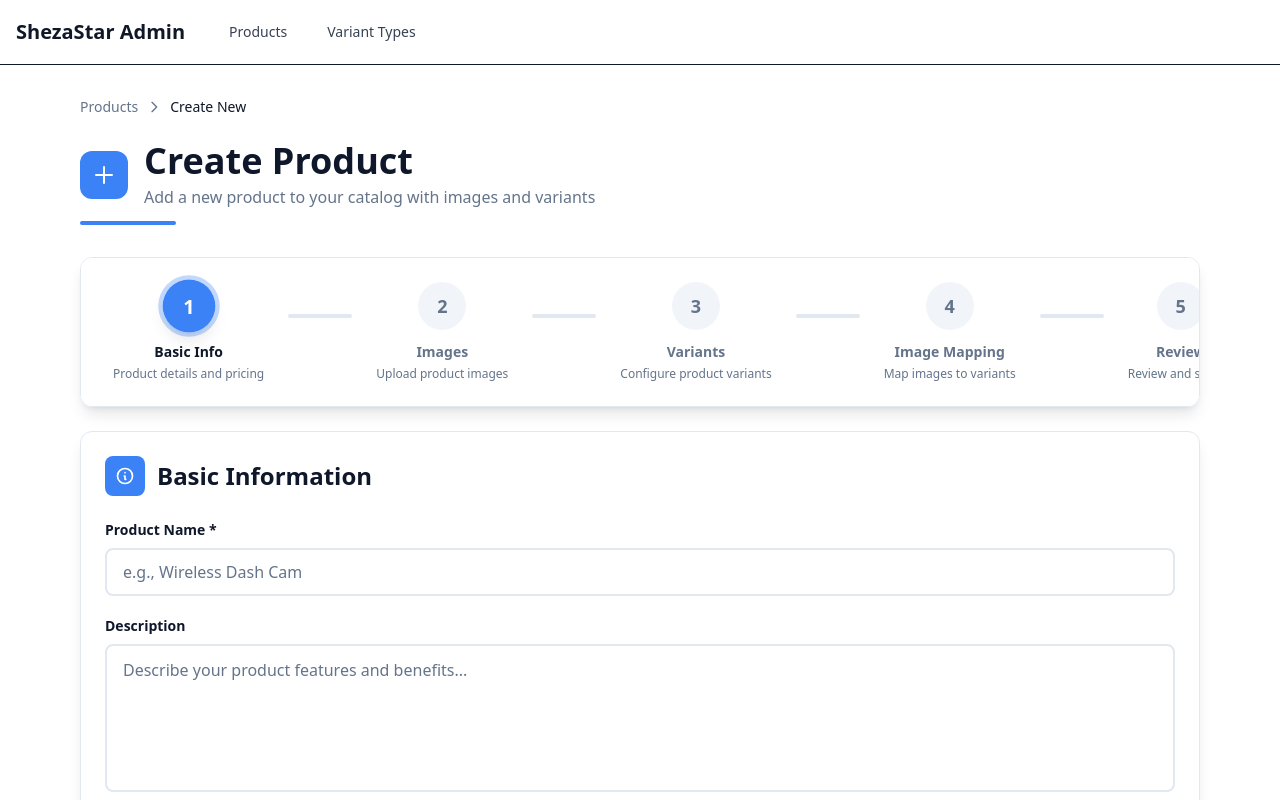
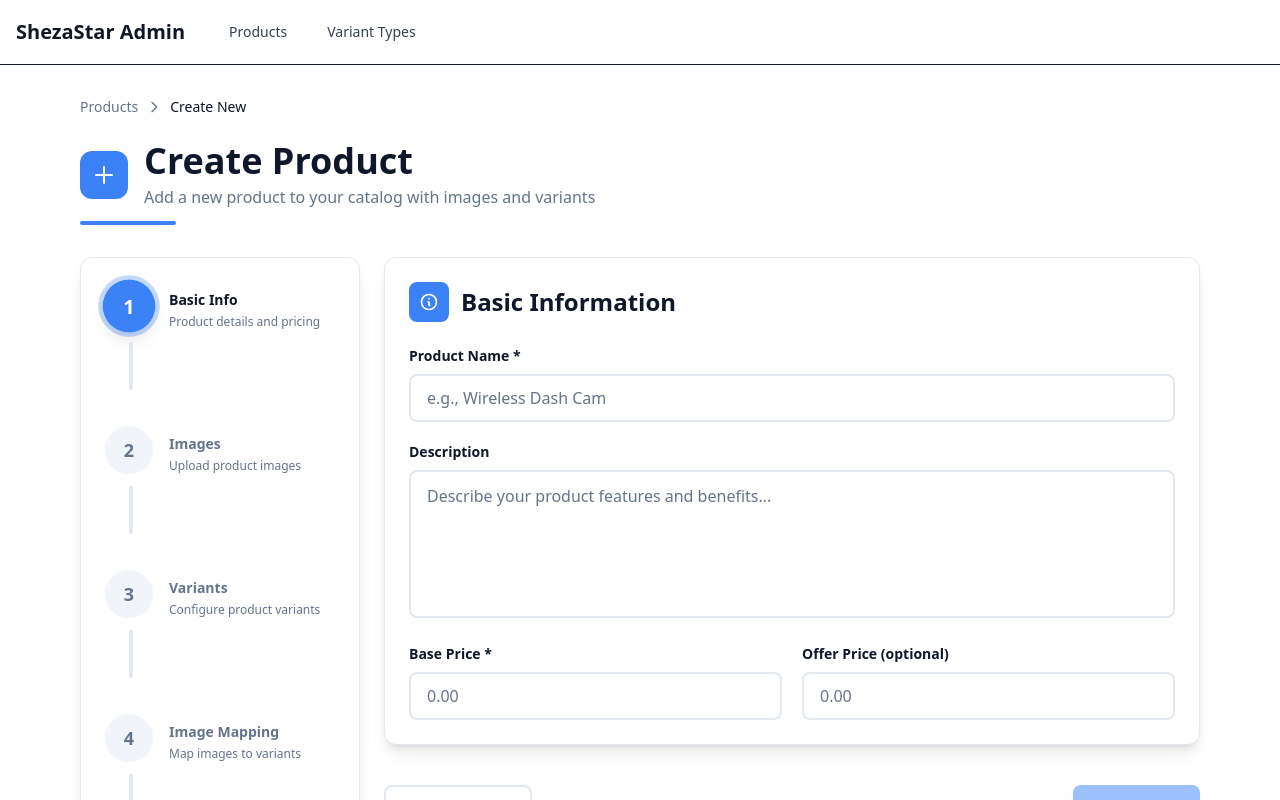
Before and after one commit to safvan-husain/shezastar, a Next.js app: page /products/new in a window 1280 px wide. Shown: the top 800 px of the page. Built offline with nearby package versions, Linux system fonts and the light colour scheme.

Commit message:
vertical progress bar

```diff
--- a/app/(admin)/products/components/ProductForm.tsx
+++ b/app/(admin)/products/components/ProductForm.tsx
@@ -207,13 +207,16 @@ export function ProductForm({ initialData }: ProductFormProps) {
                 </div>
             )}
 
-            <Card className="overflow-x-auto">
-                <div className="flex justify-between items-center min-w-max">
+            {/* Grid layout: progress steps on left (hidden on mobile), form content on right */}
+            <div className="grid lg:grid-cols-[280px_1fr] gap-6">
+                {/* Progress Steps - Hidden on mobile, vertical sidebar on large screens */}
+                <Card className="hidden lg:block lg:sticky lg:top-6 lg:self-start">
+                    <div className="flex flex-col gap-6">
                         {steps.map((s, index) => (
-                        <div key={s.number} className="flex items-center">
-                            <div className="flex flex-col items-center">
+                            <div key={s.number} className="flex flex-col">
+                                <div className="flex items-start gap-4">
                                     <div
-                                    className={`w-12 h-12 rounded-full flex items-center justify-center font-bold text-lg transition-all duration-300 ${step >= s.number
+                                        className={`w-12 h-12 rounded-full flex items-center justify-center font-bold text-lg transition-all duration-300 flex-shrink-0 ${step >= s.number
                                             ? 'bg-gradient-to-br from-[var(--primary)] to-[var(--ring)] text-white shadow-lg scale-110'
                                             : 'bg-[var(--muted)] text-[var(--muted-foreground)]'
                                             } ${step === s.number ? 'ring-4 ring-[var(--primary)]/30' : ''}`}
@@ -226,20 +229,20 @@ export function ProductForm({ initialData }: ProductFormProps) {
                                             s.number
                                         )}
                                     </div>
-                                <div className="text-center mt-3 px-2">
+                                    <div className="flex-1 pt-2">
                                         <p className={`text-sm font-semibold ${step >= s.number ? 'text-[var(--foreground)]' : 'text-[var(--muted-foreground)]'}`}>
                                             {s.title}
                                         </p>
-                                    <p className="text-xs text-[var(--muted-foreground)] hidden md:block mt-1">
+                                        <p className="text-xs text-[var(--muted-foreground)] mt-1">
                                             {s.description}
                                         </p>
                                     </div>
                                 </div>
                                 {index < steps.length - 1 && (
-                                <div className="relative mx-4 mb-8">
-                                    <div className="h-1 w-16 bg-[var(--border)] rounded-full"></div>
+                                    <div className="relative ml-6 my-3">
+                                        <div className="w-1 h-12 bg-[var(--border)] rounded-full"></div>
                                         <div
-                                        className={`absolute top-0 left-0 h-1 rounded-full transition-all duration-500 ${step > s.number ? 'w-full bg-gradient-to-r from-[var(--primary)] to-[var(--ring)]' : 'w-0'
+                                            className={`absolute top-0 left-0 w-1 rounded-full transition-all duration-500 ${step > s.number ? 'h-full bg-gradient-to-b from-[var(--primary)] to-[var(--ring)]' : 'h-0'
                                                 }`}
                                         ></div>
                                     </div>
@@ -249,6 +252,8 @@ export function ProductForm({ initialData }: ProductFormProps) {
                     </div>
                 </Card>
 
+                {/* Form Content */}
+                <div className="space-y-6">
                     {step === 1 && (
                         <BasicInfoStep
                             name={name}
@@ -353,5 +358,7 @@ export function ProductForm({ initialData }: ProductFormProps) {
                         </div>
                     </div>
                 </div>
+            </div>
+        </div>
     );
 }
```
Lines whose indentation alone changed are shown as unchanged.
